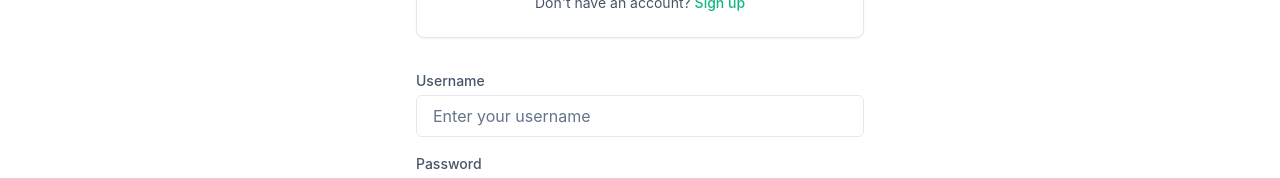
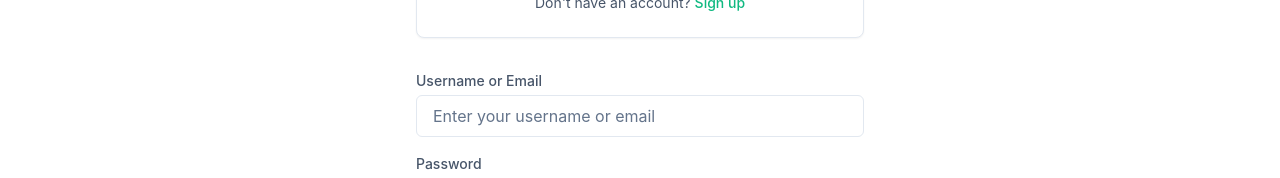
Before and after one commit to DonAlex1897/ruminster_frontend, a React (Create React App) app: page /login in a window 1280 px wide. Shown: the part 353-531 px from the top of the page. Built offline with nearby package versions, Linux system fonts and the light colour scheme.

Commit message:
fix: Update username field validation and label to accept email input

```diff
--- a/src/LoginPage.tsx
+++ b/src/LoginPage.tsx
@@ -50,7 +50,7 @@ const LoginPage: React.FC = () => {
     const newErrors: Record<string, string> = {};
 
     if (!formData.username.trim()) {
-      newErrors.username = 'Username is required';
+      newErrors.username = 'Username or email is required';
     }
 
     if (!isLogin && !formData.email.trim()) {
@@ -169,7 +169,7 @@ const LoginPage: React.FC = () => {
           <div className="space-y-4">
             <div>
               <label htmlFor="username" className="block text-sm font-medium text-text-secondary mb-1">
-                Username
+                Username or Email
               </label>
               <input
                 id="username"
@@ -179,7 +179,7 @@ const LoginPage: React.FC = () => {
                 className={`form-input w-full ${
                   errors.username ? 'border-border-error' : ''
                 }`}
-                placeholder="Enter your username"
+                placeholder="Enter your username or email"
                 value={formData.username}
                 onChange={handleInputChange}
               />
```
